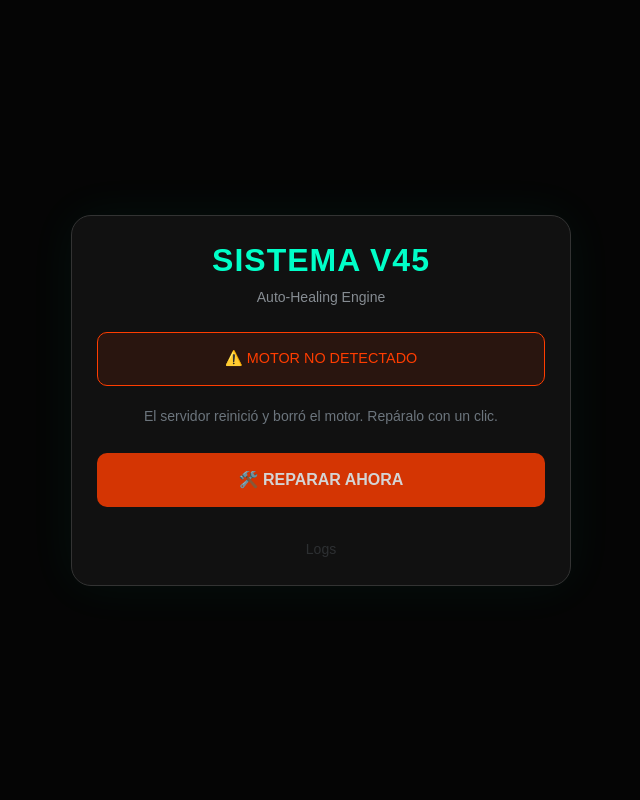
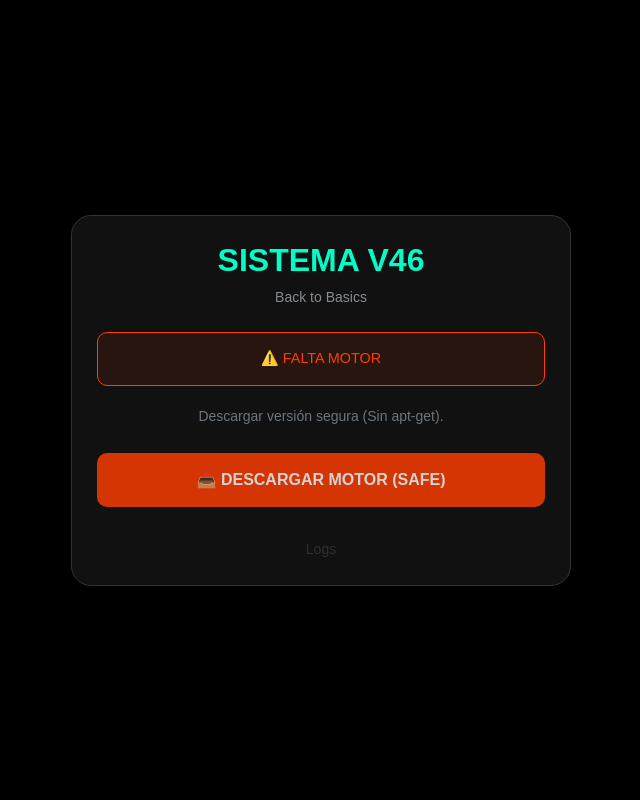
Before and after one commit to fermalhe983-cell/video-tool, a PHP site: page /index.php in a window 1280 px wide. Shown: the whole page, without its empty margins (319-959 px from the left). Run offline with PHP 8.4, Linux system fonts and the light colour scheme.

Commit message:
Update index.php

```diff
--- a/index.php
+++ b/index.php
@@ -1,15 +1,15 @@
 <?php
 // ==========================================
-// VIRAL REELS MAKER v45.0 (SELF-HEALING SYSTEM)
-// Estrategia: Si el servidor borra FFmpeg al reiniciar,
-// este script lo reinstala automáticamente usando los repositorios oficiales.
+// VIRAL REELS MAKER v46.0 (BACK TO BASICS)
+// Regreso a la arquitectura v6 (Estable) con diseño v45.
+// Sin instalaciones de sistema, sin filtros pesados.
 // ==========================================
 
-// Configuración de Servidor Grande (16GB RAM)
+// Configuración Máxima
 @ini_set('upload_max_filesize', '2048M');
 @ini_set('post_max_size', '2048M');
 @ini_set('max_execution_time', 1200);
-@ini_set('memory_limit', '4096M');
+@ini_set('memory_limit', '2048M');
 @ini_set('display_errors', 0);
 
 // Rutas
@@ -17,15 +17,18 @@ $baseDir = __DIR__;
 $uploadDir = $baseDir . '/uploads';
 $processedDir = $baseDir . '/processed';
 $jobsDir = $baseDir . '/jobs';
+$binDir = $baseDir . '/bin';
+$ffmpegBin = $binDir . '/ffmpeg'; // Motor portátil
 $logoPath = $baseDir . '/logo.png';
 $fontPath = $baseDir . '/font.ttf';
 $audioPath = $baseDir . '/news.mp3';
-$logFile = $baseDir . '/system_log.txt';
+$logFile = $baseDir . '/ffmpeg_log.txt';
 
-// Crear carpetas
+// Carpetas
 if (!file_exists($uploadDir)) mkdir($uploadDir, 0777, true);
 if (!file_exists($processedDir)) mkdir($processedDir, 0777, true);
 if (!file_exists($jobsDir)) mkdir($jobsDir, 0777, true);
+if (!file_exists($binDir)) mkdir($binDir, 0777, true);
 
 // Limpieza
 foreach ([$uploadDir, $processedDir, $jobsDir] as $dir) {
@@ -36,51 +39,55 @@ foreach ([$uploadDir, $processedDir, $jobsDir] as $dir) {
 
 $action = $_GET['action'] ?? '';
 
-// ==========================================
-// MÓDULO DE AUTO-REPARACIÓN
-// ==========================================
-function checkSystem() {
-    // Intenta obtener la versión de ffmpeg
-    $check = shell_exec("ffmpeg -version 2>&1");
-    // Si la respuesta contiene "version", está instalado y funciona
-    if (strpos($check, 'ffmpeg version') !== false) {
-        return true;
-    }
-    return false;
-}
+// ---> VERIFICAR MOTOR
+$hasEngine = file_exists($ffmpegBin) && filesize($ffmpegBin) > 10000000;
 
-if ($action === 'install_system') {
+// ---> DESCARGAR MOTOR (Método Seguro PHP - Sin apt-get)
+if ($action === 'download_engine') {
     header('Content-Type: application/json');
 
-    // Comandos para forzar la instalación en Debian/Ubuntu (entorno Easypanel)
-    // DEBIAN_FRONTEND=noninteractive evita que pregunte cosas y se cuelgue
-    $cmd = "export DEBIAN_FRONTEND=noninteractive; apt-get update -qq && apt-get install -y -qq ffmpeg fontconfig";
+    $url = "https://johnvansickle.com/ffmpeg/releases/ffmpeg-release-amd64-static.tar.xz";
+    $tarFile = $baseDir . '/engine.tar.xz';
 
-    $output = shell_exec($cmd . " 2>&1");
+    // Descarga pura con PHP
+    $fp = fopen($tarFile, 'w+');
+    $ch = curl_init($url);
+    curl_setopt($ch, CURLOPT_TIMEOUT, 600);
+    curl_setopt($ch, CURLOPT_FILE, $fp);
+    curl_setopt($ch, CURLOPT_FOLLOWLOCATION, true);
+    curl_exec($ch);
+    curl_close($ch);
+    fclose($fp);
 
-    // Verificamos si funcionó
-    if (checkSystem()) {
-        echo json_encode(['status'=>'success', 'msg'=>'Sistema reparado exitosamente.']);
+    if (!file_exists($tarFile) || filesize($tarFile) < 1000000) {
+        echo json_encode(['status'=>'error', 'msg'=>'Error de red descargando motor.']); exit;
+    }
+
+    // Descomprimir
+    shell_exec("tar -xf " . escapeshellarg($tarFile) . " -C " . escapeshellarg($binDir));
+
+    // Mover
+    $subDirs = glob($binDir . '/ffmpeg-*-static');
+    if (!empty($subDirs)) {
+        rename($subDirs[0] . '/ffmpeg', $ffmpegBin);
+        chmod($ffmpegBin, 0775);
+        shell_exec("rm -rf " . escapeshellarg($subDirs[0]));
+        unlink($tarFile);
+        echo json_encode(['status'=>'success']);
     } else {
-        // Guardamos el error para verlo
-        file_put_contents('install_error.txt', $output);
-        echo json_encode(['status'=>'error', 'msg'=>'Falló la instalación. Revisa install_error.txt']);
+        echo json_encode(['status'=>'error', 'msg'=>'Error al descomprimir.']);
     }
     exit;
 }
 
-// ==========================================
-// BACKEND DE VIDEO
-// ==========================================
-
-// ---> DESCARGA
+// ---> DESCARGA VIDEO
 if ($action === 'download' && isset($_GET['file'])) {
     $file = basename($_GET['file']);
     $filePath = "$processedDir/$file";
     if (file_exists($filePath)) {
         if (ob_get_level()) ob_end_clean();
         header('Content-Type: video/mp4');
-        header('Content-Disposition: attachment; filename="VIRAL_PRO_'.date('Hi').'.mp4"');
+        header('Content-Disposition: attachment; filename="VIRAL_FINAL_'.date('Hi').'.mp4"');
         header('Content-Length: ' . filesize($filePath));
         readfile($filePath);
         exit;
@@ -91,23 +98,24 @@ if ($action === 'download' && isset($_GET['file'])) {
 if ($action === 'upload' && $_SERVER['REQUEST_METHOD'] === 'POST') {
     header('Content-Type: application/json');
 
-    if (!checkSystem()) { echo json_encode(['status'=>'error', 'msg'=>'Sistema incompleto. Recarga la página.']); exit; }
+    if (!$hasEngine) { echo json_encode(['status'=>'error', 'msg'=>'Falta el motor.']); exit; }
 
-    $jobId = uniqid('v45_');
+    $jobId = uniqid('v46_');
     $ext = pathinfo($_FILES['videoFile']['name'], PATHINFO_EXTENSION);
     $inputFile = "$uploadDir/{$jobId}_in.$ext";
     $outputFileName = "{$jobId}_viral.mp4";
     $outputFile = "$processedDir/$outputFileName";
     $jobFile = "$jobsDir/$jobId.json";
 
-    move_uploaded_file($_FILES['videoFile']['tmp_name'], $inputFile);
+    if (!move_uploaded_file($_FILES['videoFile']['tmp_name'], $inputFile)) {
+        echo json_encode(['status'=>'error', 'msg'=>'Error al guardar video.']); exit;
+    }
     chmod($inputFile, 0777);
 
-    // Params
+    // --- CONFIGURACIÓN ESTABLE ---
     $useLogo = file_exists($logoPath);
     $useFont = file_exists($fontPath);
     $audioPath = file_exists($audioPath) ? $audioPath : false;
-    $useMirror = isset($_POST['mirrorMode']) && $_POST['mirrorMode'] === 'true';
 
     // Texto
     $rawTitle = mb_strtoupper($_POST['videoTitle'] ?? '');
@@ -116,7 +124,7 @@ if ($action === 'upload' && $_SERVER['REQUEST_METHOD'] === 'POST') {
     if(count($lines) > 3) { $lines = array_slice($lines, 0, 3); $lines[2] .= ".."; }
     $count = count($lines);
 
-    // Ajustes 720p (HD Estable)
+    // Ajustes 720p (Balance Perfecto)
     if ($count == 1) { $barH = 160; $fSize = 75; $yPos = [90]; }
     elseif ($count == 2) { $barH = 240; $fSize = 65; $yPos = [70, 145]; }
     else { $barH = 300; $fSize = 55; $yPos = [60, 130, 200]; }
@@ -125,23 +133,22 @@ if ($action === 'upload' && $_SERVER['REQUEST_METHOD'] === 'POST') {
     if ($useLogo) $inputs .= " -i " . escapeshellarg($logoPath);
     if ($audioPath) $inputs .= " -stream_loop -1 -i " . escapeshellarg($audioPath);
 
-    $mirrorCmd = $useMirror ? ",hflip" : "";
     $filter = "";
 
-    // 1. FONDO OSCURO (Sólido) - Cero problemas de filtros
+    // 1. FONDO SÓLIDO (Evita crash de memoria compartida)
     $filter .= "color=c=#111111:s=720x1280[bg];";
 
-    // 2. VIDEO ESCALADO
-    $filter .= "[0:v]scale=720:1280:force_original_aspect_ratio=decrease{$mirrorCmd}[fg];";
+    // 2. VIDEO
+    $filter .= "[0:v]scale=720:1280:force_original_aspect_ratio=decrease[fg];";
 
-    // 3. MEZCLA (Centrado automático)
+    // 3. MEZCLA
     $filter .= "[bg][fg]overlay=(W-w)/2:(H-h)/2:format=auto[base];";
     $lastStream = "[base]";
 
-    // 4. BARRA NEGRA
+    // 4. BARRA
     $filter .= "{$lastStream}drawbox=x=0:y=40:w=iw:h={$barH}:color=black@0.9:t=fill";
 
-    // 5. TEXTO (Este es el filtro que fallaba en la versión portátil, en la oficial funcionará)
+    // 5. TEXTO
     if ($useFont && !empty($lines)) {
         $fontSafe = str_replace('\\', '/', realpath($fontPath));
         foreach ($lines as $i => $line) {
@@ -162,17 +169,17 @@ if ($action === 'upload' && $_SERVER['REQUEST_METHOD'] === 'POST') {
         $filter .= "{$lastStream}copy[vfinal]";
     }
 
-    // 7. AUDIO
+    // 7. AUDIO (Con punto y coma crítico ;)
     if ($audioPath) {
         $mIdx = $useLogo ? "2" : "1";
-        // IMPORTANTE: El ';' separa el grafo de video del grafo de audio
         $filter .= ";[{$mIdx}:a]volume=0.15[bgm];[0:a]volume=1.0[voice];[voice][bgm]amix=inputs=2:duration=first:dropout_transition=2[afinal]";
     } else {
         $filter .= ";[0:a]atempo=1.0[afinal]";
     }
 
-    // EJECUCIÓN (Usa 'ffmpeg' del sistema)
-    $cmd = "nice -n 10 ffmpeg -y $inputs -filter_complex \"$filter\" -map \"$lastStream\" -map \"[afinal]\" -c:v libx264 -preset ultrafast -threads 2 -crf 27 -pix_fmt yuv420p -c:a aac -b:a 128k -movflags +faststart " . escapeshellarg($outputFile) . " >> $logFile 2>&1 &";
+    // EJECUCIÓN SEGURA
+    // Usamos el binario portátil descargado
+    $cmd = "nice -n 10 " . escapeshellarg($ffmpegBin) . " -y $inputs -filter_complex \"$filter\" -map \"$lastStream\" -map \"[afinal]\" -c:v libx264 -preset ultrafast -threads 2 -crf 27 -pix_fmt yuv420p -c:a aac -b:a 128k -movflags +faststart " . escapeshellarg($outputFile) . " >> $logFile 2>&1 &";
 
     file_put_contents($logFile, "\n--- JOB $jobId ---\nCMD: $cmd\n", FILE_APPEND);
     exec($cmd);
@@ -195,21 +202,19 @@ if ($action === 'status') {
             chmod($fullPath, 0777);
             echo json_encode(['status' => 'finished', 'file' => $data['file']]);
         } else {
-            // Check logs for specific ffmpeg errors
-            $logTail = shell_exec("tail -n 5 " . escapeshellarg($logFile));
-            if (strpos($logTail, 'Error') !== false && strpos($logTail, 'Invalid') !== false) {
-                 echo json_encode(['status' => 'error', 'msg' => 'Error Interno: ' . substr($logTail, 0, 100)]);
+            // Leer error de log
+            $logTail = shell_exec("tail -n 3 " . escapeshellarg($logFile));
+            if (strpos($logTail, 'Error') !== false || strpos($logTail, 'Invalid') !== false) {
+                 echo json_encode(['status' => 'error', 'msg' => 'Error: ' . substr($logTail, 0, 100)]);
             } elseif (time() - $data['start'] > 600) {
-                 echo json_encode(['status' => 'error', 'msg' => 'Timeout.']);
+                 echo json_encode(['status' => 'error', 'msg' => 'Tiempo agotado.']);
             } else {
-                 echo json_encode(['status' => 'processing', 'debug' => $logTail]);
+                 echo json_encode(['status' => 'processing']);
             }
         }
     } else { echo json_encode(['status' => 'error']); }
     exit;
 }
-
-$systemReady = checkSystem();
 ?>
 
 <!DOCTYPE html>
@@ -217,15 +222,16 @@ $systemReady = checkSystem();
 <head>
     <meta charset="UTF-8">
     <meta name="viewport" content="width=device-width, initial-scale=1.0">
-    <title>Viral v45 - AutoRepair</title>
+    <title>Viral v46 Safe</title>
     <link href="https://cdn.jsdelivr.net/npm/bootstrap@5.3.0/dist/css/bootstrap.min.css" rel="stylesheet">
+    <link href="https://fonts.googleapis.com/css2?family=Anton&family=Inter:wght@400;900&display=swap" rel="stylesheet">
     <style>
-        body { background: #050505; color: #fff; padding: 20px; font-family: sans-serif; display: flex; align-items: center; justify-content: center; min-height: 100vh; }
-        .card { background: #111; border: 1px solid #333; max-width: 500px; width: 100%; padding: 25px; border-radius: 20px; box-shadow: 0 0 50px rgba(0,255,200,0.05); }
-        h2 { color: #00ffc8; text-align: center; text-transform: uppercase; font-weight: 800; letter-spacing: 1px; }
+        body { background: #000; color: #fff; padding: 20px; font-family: sans-serif; display: flex; align-items: center; justify-content: center; min-height: 100vh; }
+        .card { background: #111; border: 1px solid #333; max-width: 500px; width: 100%; padding: 25px; border-radius: 20px; }
+        h2 { color: #00ffc8; text-align: center; text-transform: uppercase; font-weight: 800; }
         .btn-action { width: 100%; padding: 15px; border-radius: 10px; border: none; font-weight: bold; cursor: pointer; margin-top: 10px; }
         .btn-primary { background: #00ffc8; color: #000; }
-        .btn-danger { background: #ff3d00; color: #fff; animation: pulse 2s infinite; }
+        .btn-install { background: #ff3d00; color: #fff; animation: pulse 2s infinite; }
         .form-control { background: #000; border: 1px solid #333; color: white; padding: 12px; margin-bottom: 15px; }
         .form-control:focus { background: #000; color: white; border-color: #00ffc8; box-shadow: none; }
         .status-box { padding: 15px; border-radius: 10px; text-align: center; font-size: 0.9rem; margin-bottom: 20px; }
@@ -240,29 +246,27 @@ $systemReady = checkSystem();
 <body>
 
 <div class="card">
-    <h2>Sistema v45</h2>
-    <p class="text-center text-muted small mb-4">Auto-Healing Engine</p>
+    <h2>Sistema v46</h2>
+    <p class="text-center text-muted small mb-4">Back to Basics</p>
 
-    <?php if($systemReady): ?>
-        <div class="status-box ready">✅ SISTEMA OPERATIVO</div>
+    <?php if($hasEngine): ?>
+        <div class="status-box ready">✅ MOTOR PORTÁTIL LISTO</div>
 
         <div id="editorUI">
             <input type="text" id="tIn" class="form-control" placeholder="TÍTULO GANCHO..." autocomplete="off">
             <input type="file" id="fIn" class="form-control">
-
             <div class="form-check form-switch mb-3">
                 <input class="form-check-input" type="checkbox" id="mirrorCheck">
-                <label class="form-check-label text-white small">Modo Espejo (Anti-Copyright)</label>
+                <label class="form-check-label text-white small">Modo Espejo</label>
             </div>
-
-            <button class="btn-action btn-primary" onclick="processVideo()">RENDERIZAR VIDEO</button>
+            <button class="btn-action btn-primary" onclick="processVideo()">RENDERIZAR</button>
         </div>
 
     <?php else: ?>
-        <div class="status-box not-ready">⚠️ MOTOR NO DETECTADO</div>
-        <p class="text-center small text-secondary">El servidor reinició y borró el motor. Repáralo con un clic.</p>
-        <button id="btnRepair" class="btn-action btn-danger" onclick="repair()">🛠️ REPARAR AHORA</button>
-        <div id="repairLog" class="text-center small mt-2 text-muted"></div>
+        <div class="status-box not-ready">⚠️ FALTA MOTOR</div>
+        <p class="text-center small text-secondary">Descargar versión segura (Sin apt-get).</p>
+        <button id="btnInstall" class="btn-action btn-install" onclick="installEngine()">📥 DESCARGAR MOTOR (SAFE)</button>
+        <div id="installLog" class="text-center small mt-2 text-muted"></div>
     <?php endif; ?>
 
     <div id="progressUI" class="hidden text-center mt-4">
@@ -280,15 +284,14 @@ $systemReady = checkSystem();
 </div>
 
 <script>
-async function repair() {
-    const btn = document.getElementById('btnRepair');
-    const log = document.getElementById('repairLog');
+async function installEngine() {
+    const btn = document.getElementById('btnInstall');
+    const log = document.getElementById('installLog');
     btn.disabled = true;
-    btn.innerText = "⏳ INSTALANDO...";
-    log.innerText = "Conectando repositorios (30s)...";
+    btn.innerText = "⏳ DESCARGANDO...";
 
     try {
-        const res = await fetch('?action=install_system');
+        const res = await fetch('?action=download_engine');
         const data = await res.json();
         if(data.status === 'success') {
             log.innerText = "¡Listo! Recargando...";
@@ -347,7 +350,6 @@ function track(id) {
     }, 2000);
 }
 
-// Mayúsculas auto
 document.getElementById('tIn')?.addEventListener('input', function() { this.value = this.value.toUpperCase(); });
 </script>
 </body>
```
